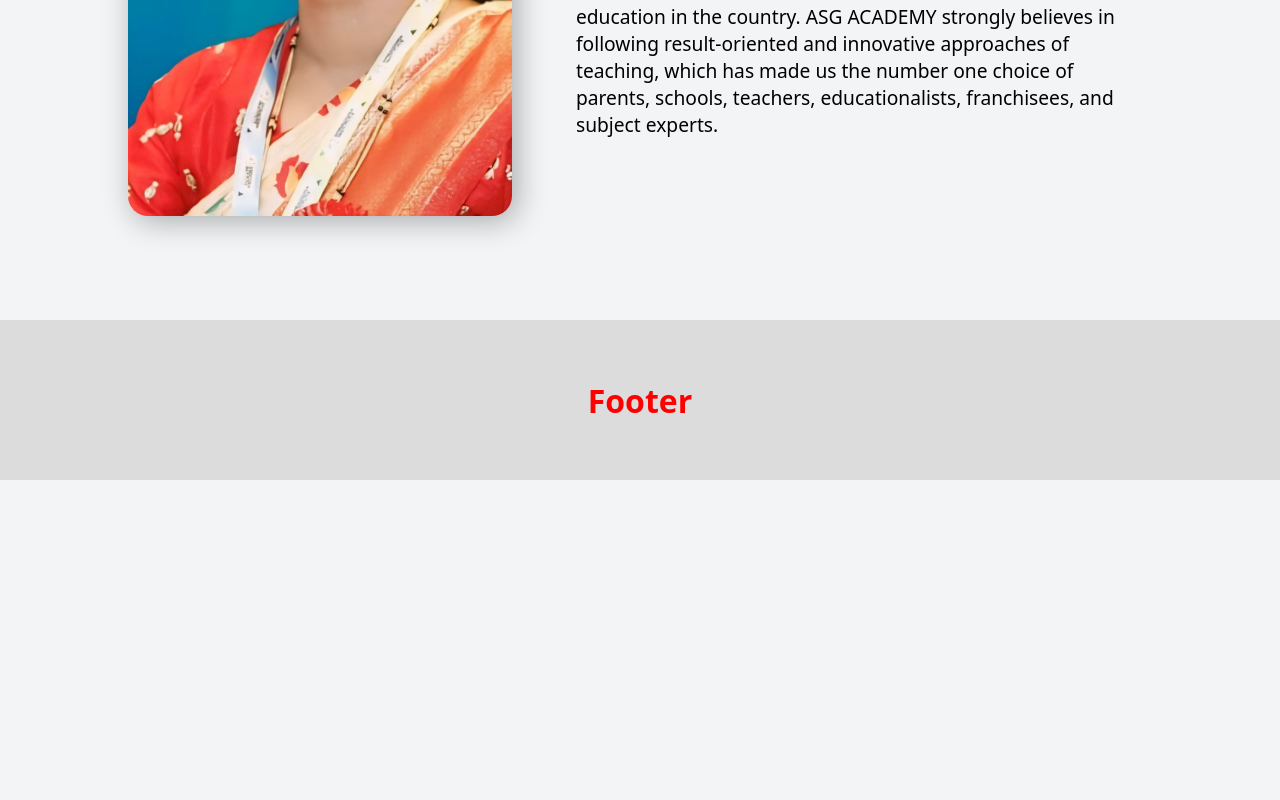
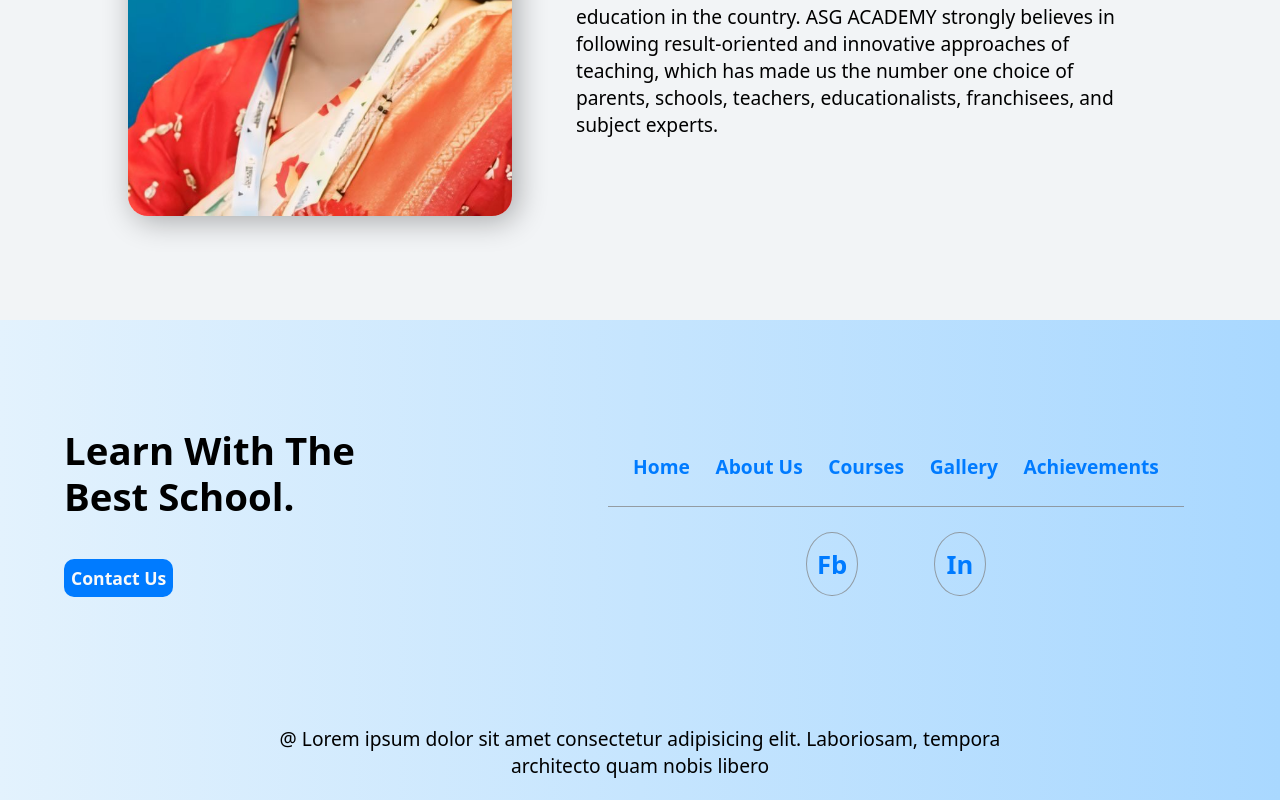
Before and after one commit to SheshNalwar/ASG-Academy, a React (Vite) app: page /about in a window 1280 px wide. Shown: the part 1456-2256 px from the top of the page. Before the commit the page ends 1936 px from the top, so only its background shows below. Built offline with nearby package versions, Linux system fonts and the light colour scheme.

Commit message:
Footer completed

```diff
--- a/src/Pages/HomePage.jsx
+++ b/src/Pages/HomePage.jsx
@@ -59,7 +59,7 @@ function HomePage() {
               rem, necessitatibus doloremque magnam at ipsa nesciunt
               consequuntur error? Aliquam harum a totam!
             </p>
-            <AboutUsBtn />
+            {/* <AboutUsBtn /> */}
           </div>
         </div>
 
@@ -73,7 +73,7 @@ function HomePage() {
               incidunt ipsam animi iure optio in fuga est tempora ab, sint
               mollitia aliquam doloremque?
             </p>
-            <button>View More</button>
+            {/* <button>View More</button> */}
           </div>
           <div className="services-cards">
             <ServicesCard cardClass="card1" name="Skilled Lectures" count={1} />
--- a/src/components/AboutUsBtn.jsx
+++ b/src/components/AboutUsBtn.jsx
@@ -1,7 +1,8 @@
 import { useNavigate } from "react-router-dom";
+import "../css/Components.scss"
 const AboutUsBtn = () => {
   const navigate = useNavigate();
-  return <button onClick={() => navigate("/about")}>About Us</button>;
+  return <button className="aboutUsBtn" onClick={() => navigate("/about")}>About Us</button>;
 };
 
 export default AboutUsBtn;
--- a/src/components/ContactUsBtn.jsx
+++ b/src/components/ContactUsBtn.jsx
@@ -1,6 +1,7 @@
+import "../css/Components.scss";
 const ContactUsBtn = ({ btnId }) => {
   return (
-    <button
+    <button className="contactUsBtn"
       id={btnId}
       onClick={() => {
         window.open("https://forms.gle/6ZLDGXRLou66p9QBA");
--- a/src/components/Footer.jsx
+++ b/src/components/Footer.jsx
@@ -1,9 +1,32 @@
 import "../css/Components.scss";
+import { ContactUsBtn, NavLinks, AboutUsBtn } from "../Index.js"
 const Footer = () => {
   return (
     <>
       <footer>
-        <h1>Footer</h1>
+
+        <div className="footer-top">
+          <div className="footer-left">
+            <h1>Learn With The Best School.</h1>
+            <ContactUsBtn />
+          </div>
+          <div className="footer-right">
+            <div className="footer-links">
+              <NavLinks />
+            </div>
+
+            <div className="footer-media">
+              {/* <a href="" className="media">In</a> */}
+              <a href="https://www.facebook.com/shweta.gadwal.7?mibextid=ZbWKwL" className="media">Fb</a>
+              <a href="https://www.instagram.com/asgacademy_by_shweetasgadwal/" className="media">In</a>
+            </div>
+          </div>
+        </div>
+
+        <div className="footer-bottom">
+          @ Lorem ipsum dolor sit amet consectetur adipisicing elit. Laboriosam, tempora architecto quam nobis libero
+        </div>
+
       </footer>
     </>
   );
--- a/src/css/Components.scss
+++ b/src/css/Components.scss
@@ -14,6 +14,7 @@ nav {
   align-items: center;
   z-index: 99;
   overflow-y: hidden;
+
   .navbar {
     width: 100%;
     height: 4rem;
@@ -24,32 +25,38 @@ nav {
     display: flex;
     justify-content: center;
     align-items: center;
+
     ul {
       display: flex;
       width: 100%;
       justify-content: space-between;
       padding: 0 3.5rem;
       align-items: center;
+
       .logo {
         display: flex;
         justify-content: center;
         align-items: center;
         gap: 0.5rem;
         cursor: pointer;
+
         img {
           width: 2.5rem;
           height: 2.5rem;
         }
+
         p {
           font-weight: 500;
           font-size: 1.2rem;
         }
       }
+
       .navlinks {
         display: flex;
         align-items: center;
         min-width: fit-content;
         gap: 2rem;
+
         a {
           text-decoration: none;
           font-size: 1.1rem;
@@ -57,6 +64,7 @@ nav {
           color: black;
           position: relative;
         }
+
         a::after {
           content: "";
           width: 100%;
@@ -69,26 +77,20 @@ nav {
           bottom: 0;
           transition: transform 0.3s ease;
         }
+
         a:hover::after {
           transform: scale(1, 1);
         }
+
         .active {
           color: var(--active);
         }
+
         .active::after {
           display: none;
         }
-        #contactUsBtn {
-          padding: 7px;
-          cursor: pointer;
-          border: none;
-          min-width: fit-content;
-          border-radius: 10px;
-          background-color: #007bff;
-          color: #f9f9f9;
-          font-size: 1.1rem;
-        }
       }
+
       .hamburgerMenu {
         display: none;
         display: flex;
@@ -99,6 +101,7 @@ nav {
         gap: 4px;
         width: 2rem;
         cursor: pointer;
+
         .lines {
           height: 4px;
           background-color: #363636;
@@ -106,23 +109,29 @@ nav {
           display: none;
           transition: 0.4s cubic-bezier(0.68, -0.6, 0.32, 1.6);
         }
+
         .lines:nth-child(1) {
           width: 50%;
         }
+
         .lines:nth-child(2) {
           width: 100%;
         }
+
         .lines:nth-child(3) {
           width: 75%;
         }
+
         &.active {
           #line1 {
             transform: translate(-12px, 2px) rotatez(45deg);
           }
+
           #line2 {
             transform-origin: top;
             transform: rotatez(-45deg);
           }
+
           #line3 {
             width: 50%;
             transform: translate(-1px, -3px) rotatez(45deg);
@@ -131,6 +140,7 @@ nav {
       }
     }
   }
+
   .menuPage {
     border-radius: 10px;
     padding: 1rem 0;
@@ -141,19 +151,23 @@ nav {
     backdrop-filter: blur(10px);
     position: fixed;
     top: 5rem;
+
     ul {
       display: flex;
       flex-direction: column;
       justify-content: center;
       align-items: center;
       gap: 2rem;
+
       a {
         text-decoration: none;
         color: black;
       }
+
       .active {
         color: var(--accent);
       }
+
       #menuContactBtn {
         border: none;
         background-color: transparent;
@@ -161,6 +175,7 @@ nav {
       }
     }
   }
+
   .open {
     transform: translateY(0%);
   }
@@ -177,50 +192,61 @@ nav {
   box-shadow: 0 1px 1px hsl(0deg 0% 0% / 0.075),
     0 2px 2px hsl(0deg 0% 0% / 0.075), 0 4px 4px hsl(0deg 0% 0% / 0.075),
     0 8px 8px hsl(0deg 0% 0% / 0.075), 0 16px 16px hsl(0deg 0% 0% / 0.075);
+
   &:hover {
     transform: scale(0.98);
   }
+
   .image {
     padding: 1rem;
     width: 100%;
+
     img {
       border-radius: 10px;
       min-width: 16rem;
       height: 10rem;
     }
   }
+
   .courseDetails {
     padding-left: 1rem;
     display: flex;
     flex-direction: column;
     gap: 5px;
+
     .ageGroup {
       font-size: 1rem;
       color: var(--primary);
     }
+
     h3 {
       color: var(--primary);
       font-weight: 700;
     }
+
     .duration {
       display: flex;
       align-items: center;
       gap: 7px;
       padding: 2px;
+
       img {
         height: 1rem;
         width: 1rem;
       }
+
       .courseDuration {
         font-size: clamp(1rem, 0.8rem, 0.9rem);
         color: var(--primary);
         font-weight: 500;
       }
     }
+
     .viewMoreDiv {
       padding-right: 1rem;
       display: flex;
       justify-content: flex-end;
+
       .viewMoreBtn {
         cursor: pointer;
         border: none;
@@ -242,21 +268,25 @@ nav {
   min-height: 100%;
   width: 100%;
   background-color: #f3f4f6;
+
   .layout-container {
     min-height: 100%;
     width: 100vw;
     background-color: #fff;
     border-radius: 10px;
     overflow: hidden;
+
     .content-wrapper {
       padding: 20px;
       display: flex;
       justify-content: center;
       align-items: center;
+
       .image-container {
         display: flex;
         justify-content: center;
         margin-bottom: 20px;
+
         .image {
           background-color: #cbd5e1;
           height: 200px;
@@ -265,21 +295,25 @@ nav {
           border-radius: 10px;
         }
       }
+
       .intro-container {
         text-align: center;
         margin-bottom: 20px;
+
         .intro-title {
           font-size: clamp(2rem, 1.8397rem + 0.5128vw, 2.25rem);
           font-weight: bold;
           color: #000000c8;
         }
       }
+
       .stats-container {
         display: flex;
         flex-wrap: wrap;
         gap: 20px;
         justify-content: space-around;
         margin-bottom: 2rem;
+
         .stat-item {
           width: clamp(14.375rem, 7.3718rem + 6.4103vw, 10.5rem);
           height: clamp(4rem, 3.6795rem + 1.0256vw, 4.5rem);
@@ -290,11 +324,13 @@ nav {
           gap: 0.5rem;
           border: 1px solid #d1dde6;
           border-radius: 15px;
+
           .stat-value {
             font-size: clamp(1rem, 0.8718rem + 0.4103vw, 1.2rem);
             font-weight: bold;
             color: #6b7280;
           }
+
           .stat-subtext {
             font-size: clamp(1.3rem, 1.1718rem + 0.4103vw, 1.5rem);
             color: #343434;
@@ -302,18 +338,21 @@ nav {
           }
         }
       }
+
       .section-title {
         font-size: clamp(1.5rem, 1.3077rem + 0.6154vw, 1.8rem);
         font-weight: bold;
         color: #000000dd;
         margin-bottom: 20px;
       }
+
       .features-container {
         display: flex;
         flex-wrap: wrap;
         padding: 5px;
         gap: 10px;
         margin-bottom: 20px;
+
         .feature-item {
           gap: 5px;
           display: flex;
@@ -322,6 +361,7 @@ nav {
           padding: 15px;
           border-radius: 10px;
           max-width: 20vw;
+
           .feature-icon {
             flex-shrink: 0;
             width: clamp(1.875rem, 1.4744rem + 1.2821vw, 2.4rem);
@@ -332,16 +372,19 @@ nav {
             background-color: #007bff;
             color: white;
             border-radius: 50%;
+
             .icon {
               width: clamp(1.25rem, 1.0897rem + 0.5128vw, 1.5rem);
               height: clamp(1.25rem, 1.0897rem + 0.5128vw, 1.5rem);
             }
           }
+
           .feature-text {
             .feature-title {
               font-size: clamp(1rem, 0.9359rem + 0.2051vw, 1.1rem);
               color: #000000cb;
             }
+
             .feature-description {
               color: #6b7280;
               font-size: clamp(0.9rem, 0.8359rem + 0.2051vw, 1rem);
@@ -354,27 +397,146 @@ nav {
 }
 
 footer {
-  background-color: #dcdcdc;
-  height: 20vh;
+  background: linear-gradient(to right, #E3F2FD 0%, #a9d8ff 100%);
+  height: 60vh;
+  width: 100%;
   display: flex;
   justify-content: center;
   align-items: center;
-  h1 {
-    color: red;
-    font-size: 2rem;
+  flex-direction: column;
+
+  .footer-top {
+    height: 80%;
+    width: 100%;
+    display: flex;
+    align-items: center;
+    justify-content: center;
+
+
+    .footer-left {
+      height: 100%;
+      width: 40%;
+      display: flex;
+      align-items: start;
+      justify-content: center;
+      flex-direction: column;
+      padding: 10vh 5vw;
+
+      h1 {
+        font-size: 3vw;
+        line-height: 1.2;
+      }
+
+      button {
+        margin-top: 5vh;
+      }
+    }
+
+    .footer-right {
+      height: 100%;
+      width: 60%;
+      display: flex;
+      align-items: center;
+      justify-content: center;
+      flex-direction: column;
+      gap: 2vw;
+
+
+      .footer-links {
+        display: flex;
+        align-items: center;
+        justify-content: center;
+        gap: 2vw;
+        border-bottom: 1px solid rgba(128, 128, 128, 0.719);
+        padding: 2vw;
+
+        a {
+          text-decoration: none;
+          color: #007bff;
+          font-size: 1.5vw;
+          font-weight: 600;
+        }
+      }
+
+      .footer-media {
+        display: flex;
+        align-items: center;
+        justify-content: center;
+        gap: 6vw;
+
+        .media {
+          height: 8vh;
+          width: 4vw;
+          display: flex;
+          align-items: center;
+          justify-content: center;
+          font-size: 2vw;
+          border: 1px solid rgba(128, 128, 128, 0.719);
+          border-radius: 50%;
+          padding: 1vw;
+          color: #007bff;
+          cursor: pointer;
+          font-weight: 600;
+          text-decoration: none;
+        }
+      }
+
+    }
+
   }
+
+  .footer-bottom {
+    display: flex;
+    align-items: center;
+    justify-content: center;
+    height: 20%;
+    width: 100%;
+    font-size: 1.5vw;
+    padding: 0 20vw;
+    text-align: center;
+  }
+
+
 }
+
+.contactUsBtn {
+  padding: 7px;
+  cursor: pointer;
+  border: none;
+  min-width: fit-content;
+  border-radius: 10px;
+  background-color: #007bff;
+  color: #f9f9f9;
+  font-size: 1.1rem;
+  font-weight: 600;
+}
+
+.aboutUsBtn {
+  text-decoration: none;
+  border: none;
+  padding: 2vh 3vw;
+  background-color: #007bffe2;
+  font-size: 1.2vw;
+  font-weight: 500;
+  color: white;
+  border-radius: 50px;
+  cursor: pointer;
+}
+
 
 @media screen and (width<600px) {
   nav {
     .navbar {
       ul {
         padding: 0 1rem;
+
         .navlinks {
           display: none;
         }
+
         .hamburgerMenu {
           display: flex;
+
           .lines {
             display: block;
           }
@@ -382,18 +544,23 @@ footer {
       }
     }
   }
+
   .coursecard {
     min-width: 18rem;
+
     .image {
       width: 100%;
+
       img {
         min-width: 16rem;
       }
     }
+
     &:hover {
       transform: none;
     }
   }
+
   .courseSection {
     .layout-container {
       .content-wrapper {
@@ -404,5 +571,72 @@ footer {
         }
       }
     }
+
+
   }
+
+  footer {
+
+    height: 90vh;
+
+    .footer-top {
+      flex-direction: column;
+
+      .footer-left {
+        height: 40vh;
+        padding: 0;
+        width: 100%;
+        text-align: center;
+        align-items: center;
+
+        h1 {
+          font-size: 9vw;
+        }
+
+        button {
+          margin-top: 3vh;
+          padding: 2vh 8vw;
+          font-size: 5vw;
+        }
+      }
+
+      .footer-right {
+        height: 60vh;
+        width: 100%;
+
+        .footer-links {
+          width: 100%;
+          border-bottom: none;
+          flex-direction: column;
+          padding: 0;
+
+          a {
+            margin-top: 2vh;
+            font-size: 6vw;
+          }
+        }
+
+        .footer-media {
+          margin-top: 3vh;
+
+          .media {
+            height: 8vh;
+            width: 18vw;
+            font-size: 7vw;
+          }
+        }
+
+      }
+    }
+
+    .footer-bottom {
+      height: 10vh;
+      font-size: 4.5vw;
+      padding: 0 10vw;
+      line-height: 1.5;
+      margin-top: 2vh;
+    }
+  }
+
+
 }
```
Also changed, not shown: src/css/homepage.scss (+17 -12 lines).
